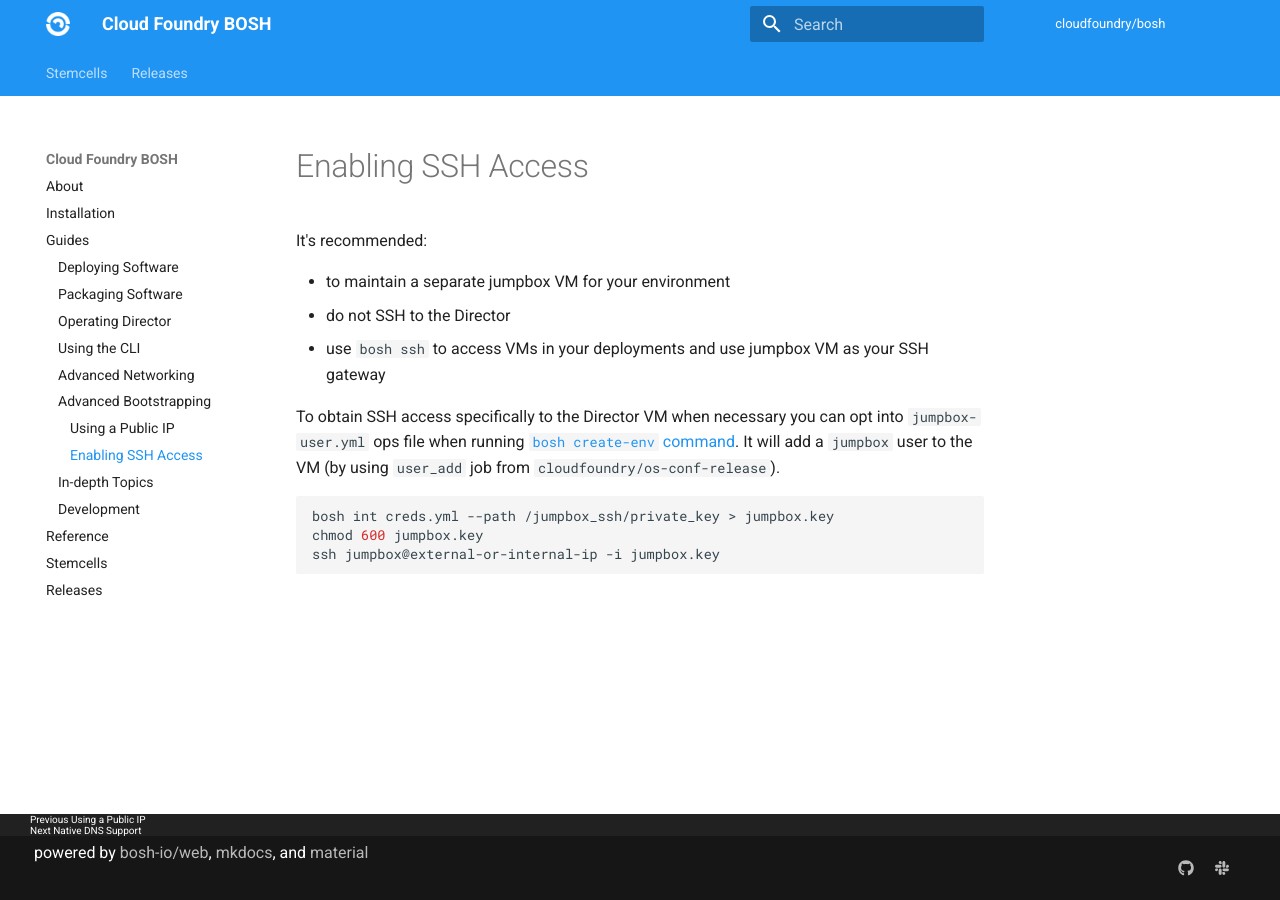
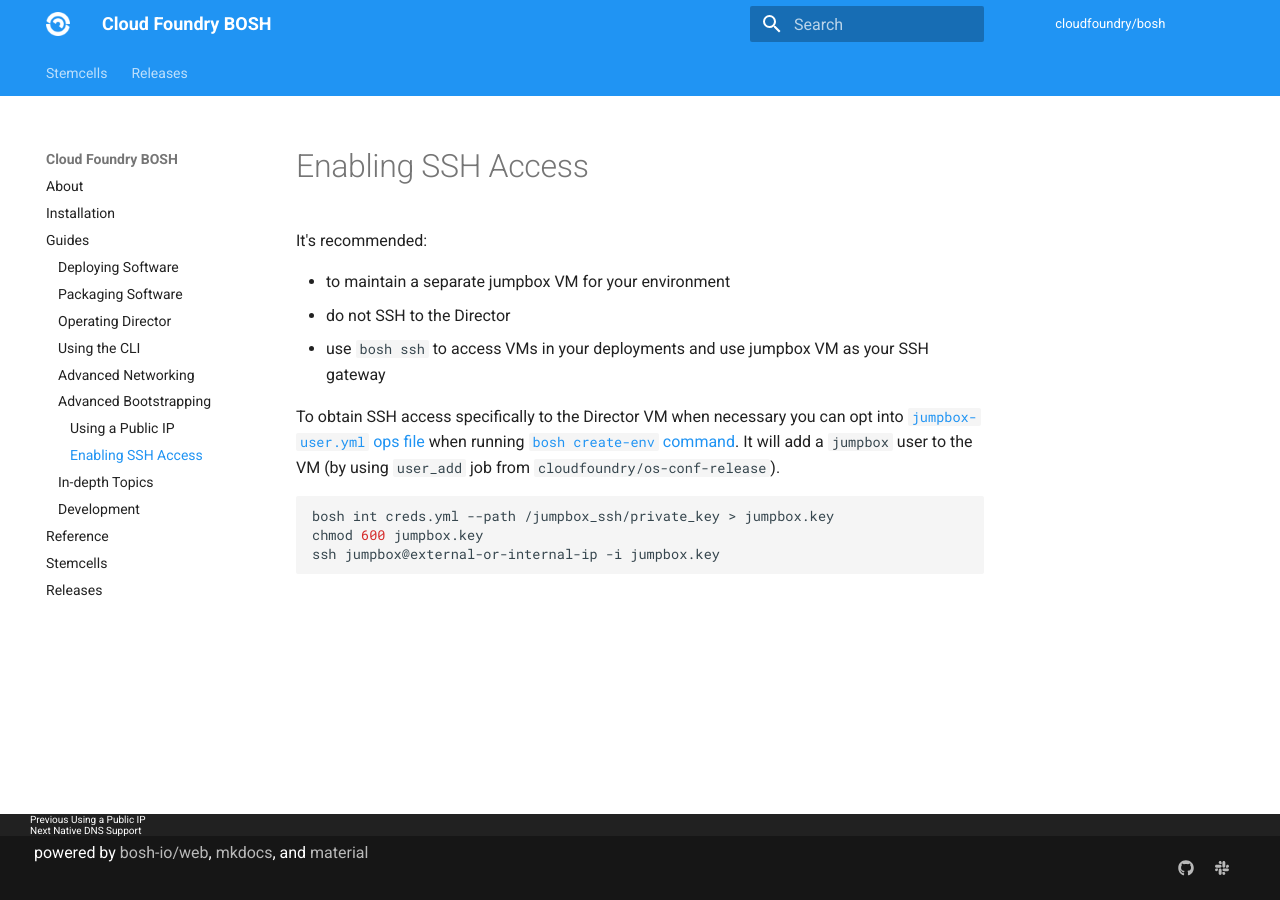
Before and after one commit to cloudfoundry/docs-bosh, an MkDocs documentation site: the page built from content/jumpbox.md, in a window 1280 px wide. Built offline with MkDocs 1.6.1 and Material for MkDocs 9.7.7, drawn with Linux system fonts in a browser that asks for light colours; old or Windows-style settings are respelled for this version of MkDocs; part of the change alters nothing that is shown.

````diff
--- a/content/jumpbox.md
+++ b/content/jumpbox.md
@@ -4,7 +4,7 @@ It's recommended:
 - do not SSH to the Director
 - use `bosh ssh` to access VMs in your deployments and use jumpbox VM as your SSH gateway
 
-To obtain SSH access specifically to the Director VM when necessary you can opt into `jumpbox-user.yml` ops file when running [`bosh create-env` command](cli-v2.md#create-env). It will add a `jumpbox` user to the VM (by using `user_add` job from `cloudfoundry/os-conf-release`).
+To obtain SSH access specifically to the Director VM when necessary you can opt into [`jumpbox-user.yml` ops file](https://github.com/cloudfoundry/bosh-deployment/blob/master/jumpbox-user.yml) when running [`bosh create-env` command](cli-v2.md#create-env). It will add a `jumpbox` user to the VM (by using `user_add` job from `cloudfoundry/os-conf-release`).
 
 ```shell
 bosh int creds.yml --path /jumpbox_ssh/private_key > jumpbox.key
````
